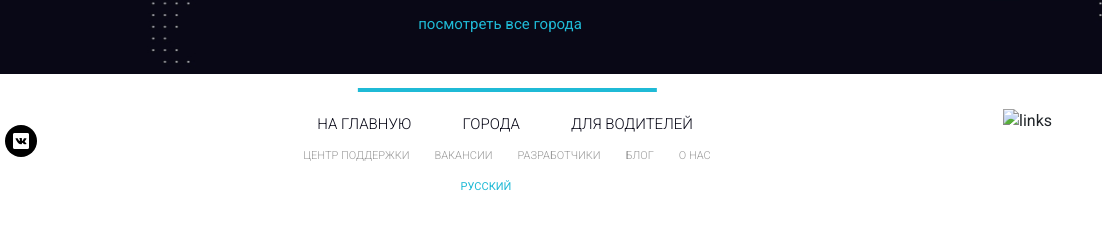
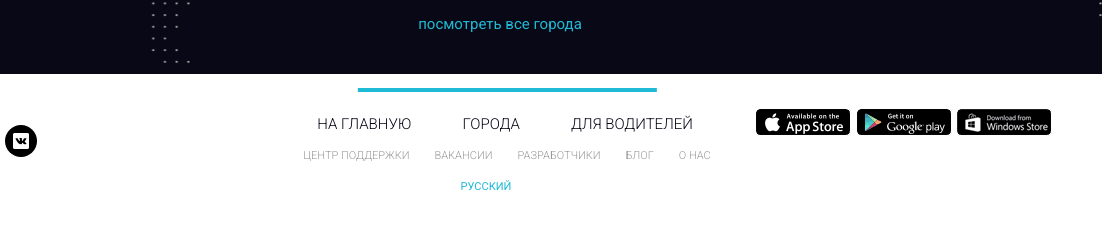
Before and after one commit to snhomenko76/snhomenko76.github.io, a plain HTML site: page index.html in a window 1280 px wide. Shown: the part 5282-5508 px from the top of the page, 178-1280 px from the left. Drawn offline with Linux system fonts and the light colour scheme; files whose address does not match are found by name.

Commit message:
Update index.html

```diff
--- a/index.html
+++ b/index.html
@@ -338,7 +338,7 @@
            <a href="#" class="caption1">для водителей</a>
 
         </div>
-        <img src="/src/img/links.png" alt="links">
+        <img src="/img/links.png" alt="links">
 
         <div class="footer_item2">
             <a href="#" class="caption2 first2">центр поддержки</a>
```
